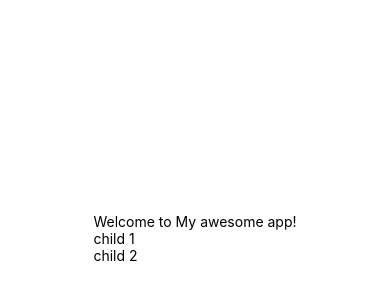
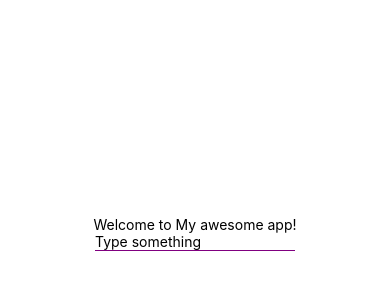
Before and after one commit to xiaoxuansu11041104/5520week2, a React Native app: screen / in a window 390 px wide. Shown: the part 184-484 px from the top of the page. Built offline with nearby package versions, Linux system fonts and the light colour scheme.

Commit message:
Text input

```diff
--- a/App.js
+++ b/App.js
@@ -1,22 +1,33 @@
 import { StatusBar } from 'expo-status-bar';
-import { StyleSheet, Text, View } from 'react-native';
+import { StyleSheet, Text, TextInput, View } from 'react-native';
 import Header from './Components/Header';
+import React, { useState } from 'react';
 
 export default function App() {
 
   // Declare a constant variable for the app name
   const appName = "My awesome app";
+  const [text, setText] = useState("");
+
+  function updateText(ChangeText) {
+    setText(ChangeText);
+  }
 
   return (
     <View style={styles.container}>
 
       <StatusBar style="auto" />
-      <Header name={appName}>
-        <Text>child 1</Text>
-        <Text>child 2</Text>
+      <Header name={appName} />
+        <TextInput
+          placeholder="Type something"
+          keyboardType="default"
+          style={{ borderBottomColor: 'purple', borderBottomWidth: 1, width: 200, marginBottom: 10 }}
+          value={text}
+          onChangeText={updateText}
+        />
+        <Text>{text}</Text>
 
 
-      </Header>
     </View>
   );
 }
```
